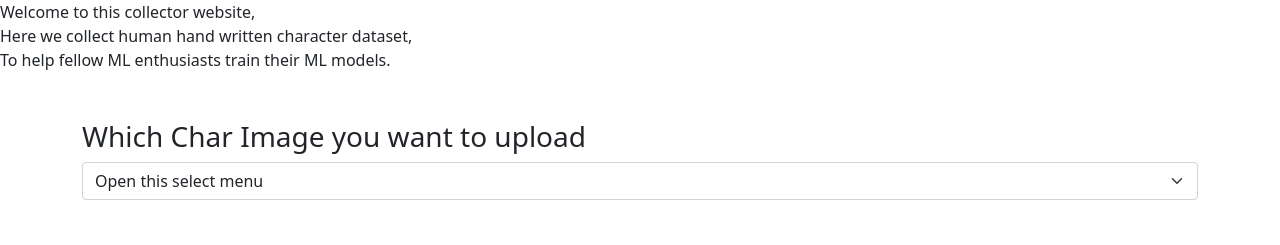
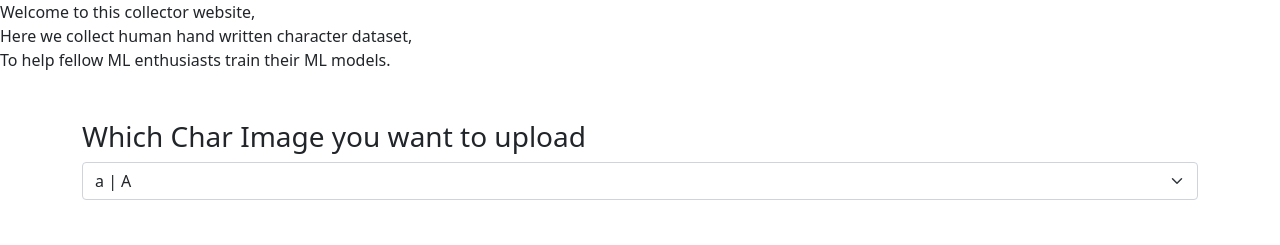
Before and after one commit to Charan2k/collect-char-db, a plain HTML site: page index.html in a window 1280 px wide. Shown: the top 245 px of the page. Drawn offline with nearby package versions, Linux system fonts and the light colour scheme.

Commit message:
reformatted html

```diff
--- a/index.html
+++ b/index.html
@@ -1,14 +1,21 @@
 <!DOCTYPE html>
 <html lang="en">
+
 <head>
     <meta charset="UTF-8">
     <meta http-equiv="X-UA-Compatible" content="IE=edge">
     <meta name="viewport" content="width=device-width, initial-scale=1.0">
-    <link href="https://cdn.jsdelivr.net/npm/bootstrap@5.0.1/dist/css/bootstrap.min.css" rel="stylesheet" integrity="sha384-+0n0xVW2eSR5OomGNYDnhzAbDsOXxcvSN1TPprVMTNDbiYZCxYbOOl7+AMvyTG2x" crossorigin="anonymous">
-    <script src="https://cdn.jsdelivr.net/npm/@popperjs/core@2.9.2/dist/umd/popper.min.js" integrity="sha384-IQsoLXl5PILFhosVNubq5LC7Qb9DXgDA9i+tQ8Zj3iwWAwPtgFTxbJ8NT4GN1R8p" crossorigin="anonymous"></script>
-    <script src="https://cdn.jsdelivr.net/npm/bootstrap@5.0.1/dist/js/bootstrap.min.js" integrity="sha384-Atwg2Pkwv9vp0ygtn1JAojH0nYbwNJLPhwyoVbhoPwBhjQPR5VtM2+xf0Uwh9KtT" crossorigin="anonymous"></script>
+    <link href="https://cdn.jsdelivr.net/npm/bootstrap@5.0.1/dist/css/bootstrap.min.css" rel="stylesheet"
+        integrity="sha384-+0n0xVW2eSR5OomGNYDnhzAbDsOXxcvSN1TPprVMTNDbiYZCxYbOOl7+AMvyTG2x" crossorigin="anonymous">
+    <script src="https://cdn.jsdelivr.net/npm/@popperjs/core@2.9.2/dist/umd/popper.min.js"
+        integrity="sha384-IQsoLXl5PILFhosVNubq5LC7Qb9DXgDA9i+tQ8Zj3iwWAwPtgFTxbJ8NT4GN1R8p"
+        crossorigin="anonymous"></script>
+    <script src="https://cdn.jsdelivr.net/npm/bootstrap@5.0.1/dist/js/bootstrap.min.js"
+        integrity="sha384-Atwg2Pkwv9vp0ygtn1JAojH0nYbwNJLPhwyoVbhoPwBhjQPR5VtM2+xf0Uwh9KtT"
+        crossorigin="anonymous"></script>
     <title>Character Dataset Collector</title>
 </head>
+
 <body>
     <div class="main">
         Welcome to this collector website,<br>
@@ -16,41 +23,41 @@
         To help fellow ML enthusiasts train their ML models.
     </div>
     <div class="container my-5">
-        <h3>Which Char Image you want to upload</h3>
-        <select class="form-select" aria-label="Default select example">
-            <option selected>Open this select menu</option>
-            <option value="a">A</option>
-            <option value="b">B</option>
-            <option value="c">C</option>
-            <option value="e">D</option>
-            <option value="d">E</option>
-            <option value="f">F</option>
-            <option value="g">G</option>
-            <option value="h">H</option>
-            <option value="i">I</option>
-            <option value="j">J</option>
-            <option value="k">K</option>
-            <option value="l">L</option>
-            <option value="m">M</option>
-            <option value="n">N</option>
-            <option value="o">O</option>
-            <option value="p">P</option>
-            <option value="q">Q</option>
-            <option value="r">R</option>
-            <option value="s">S</option>
-            <option value="t">T</option>
-            <option value="u">U</option>
-            <option value="v">V</option>
-            <option value="w">W</option>
-            <option value="x">X</option>
-            <option value="y">Y</option>
-            <option value="z">Z</option>
-        </select>
+        <form enctype="multipart/form-data" action="cgi-bin/image-upload.py" method="post">
+            <h3>Which Char Image you want to upload</h3>
+            <select name="options" class="form-select" aria-label="Default select example">
+                <option value="a">a | A</option>
+                <option value="b">b | B</option>
+                <option value="c">c | C</option>
+                <option value="e">d | D</option>
+                <option value="d">e | E</option>
+                <option value="f">f | F</option>
+                <option value="g">g | G</option>
+                <option value="h">h | H</option>
+                <option value="i">i | I</option>
+                <option value="j">j | J</option>
+                <option value="k">k | K</option>
+                <option value="l">l | L</option>
+                <option value="m">m | M</option>
+                <option value="n">n | N</option>
+                <option value="o">o | O</option>
+                <option value="p">p | P</option>
+                <option value="q">q | Q</option>
+                <option value="r">r | R</option>
+                <option value="s">s | S</option>
+                <option value="t">t | T</option>
+                <option value="u">u | U</option>
+                <option value="v">v | V</option>
+                <option value="w">w | W</option>
+                <option value="x">x | X</option>
+                <option value="y">y | Y</option>
+                <option value="z">z | Z</option>
+            </select>
     </div>
-    <form enctype = "multipart/form-data" action = "python_script.py" method = "post">
-        Select Image to Upload
-        <p>Upload File: <input type = "file" name = "filename" /></p>
-        <p><input type = "submit" value = "Upload" /></p>
-     </form>
+    Select Image to Upload
+    <p>Upload File: <input type="file" name="filename" /></p>
+    <p><input type="submit" value="Upload" /></p>
+    </form>
 </body>
+
 </html>
```
Also changed, not shown: 1 other file.
